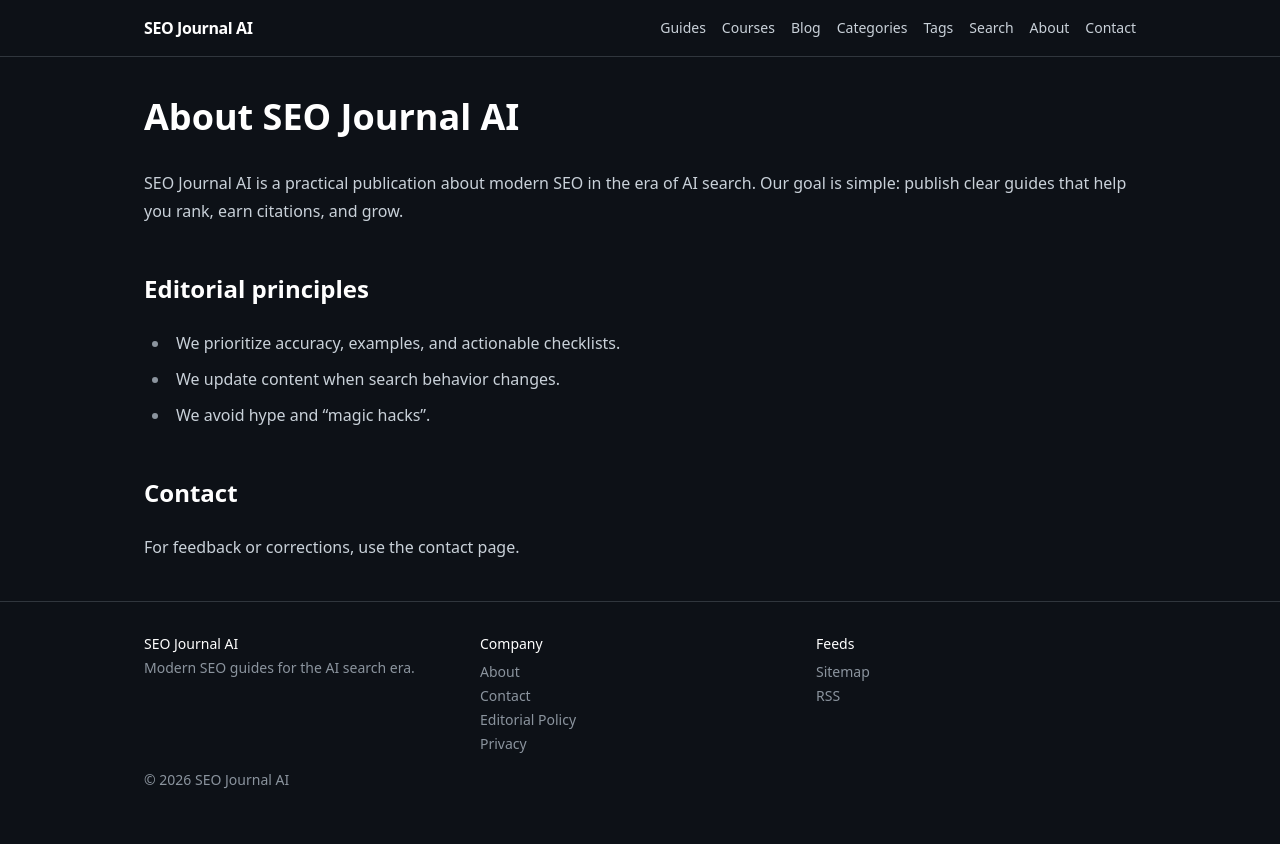
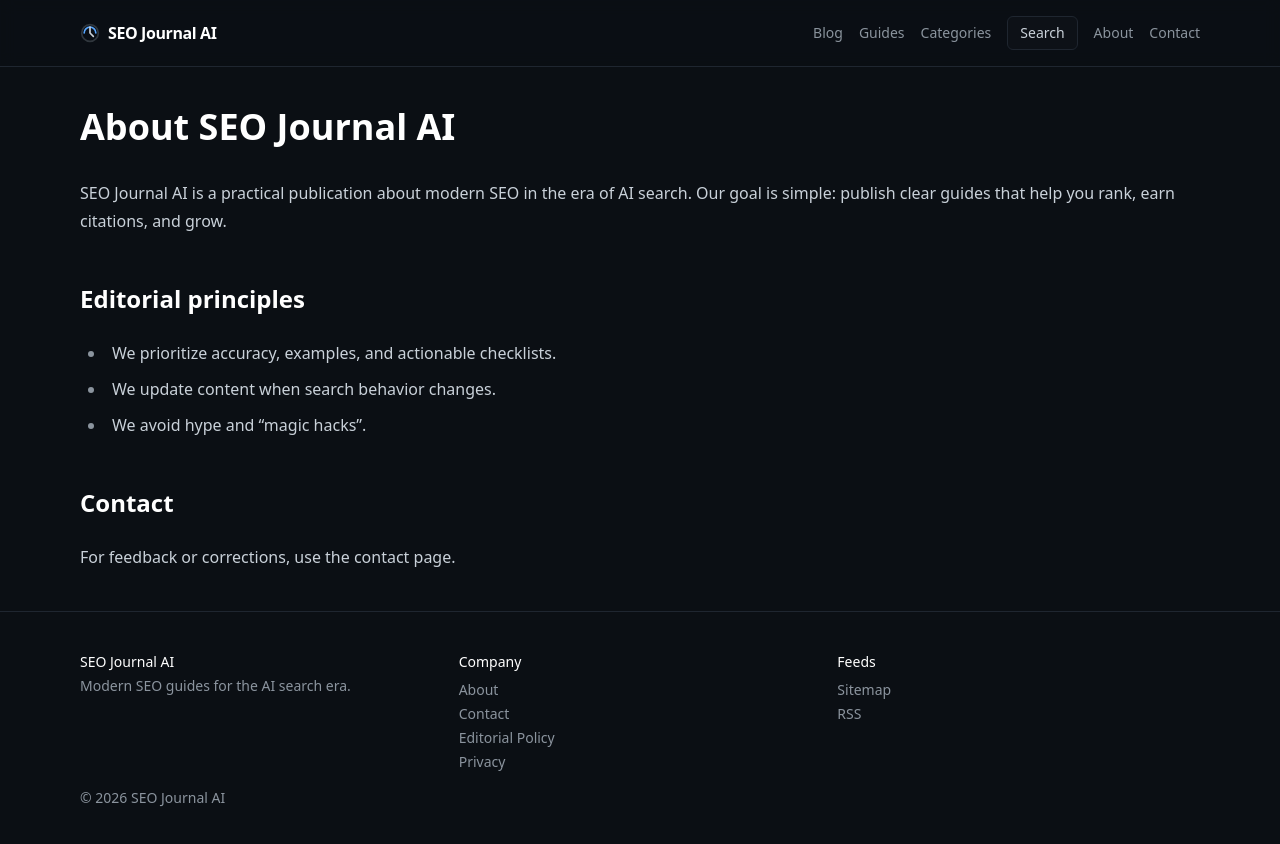
Before and after one commit to hamzanabulse/seo-ai-academy, a Next.js app: page /about in a window 1280 px wide. Shown: the top 844 px of the page. Before the commit the page ends 822 px from the top, so only its background shows below. Built offline with nearby package versions, Linux system fonts and the light colour scheme.

Commit message:
Minimal premium UI (single accent) + improved header/hero

```diff
--- a/app/globals.css
+++ b/app/globals.css
@@ -8,26 +8,44 @@
 body {
   -webkit-font-smoothing: antialiased;
   -moz-osx-font-smoothing: grayscale;
-  font-feature-settings: "ss01" on, "ss02" on;
 }
 
-/* GitHub-like prose */
+/* Minimal premium dark */
+.card {
+  border: 1px solid #1f2630;
+  background: #0d1117;
+  transition: border-color 120ms ease, background 120ms ease, transform 120ms ease;
+}
+
+.card:hover {
+  border-color: #30363d;
+  background: #0f1520;
+}
+
+a:focus-visible,
+button:focus-visible,
+input:focus-visible {
+  outline: 2px solid #58a6ff;
+  outline-offset: 2px;
+}
+
+/* Prose (articles) */
 .prose {
   --tw-prose-body: #c9d1d9;
   --tw-prose-headings: #ffffff;
-  --tw-prose-links: #2f81f7;
+  --tw-prose-links: #58a6ff;
   --tw-prose-bold: #ffffff;
   --tw-prose-counters: #8b949e;
   --tw-prose-bullets: #8b949e;
-  --tw-prose-hr: #30363d;
+  --tw-prose-hr: #1f2630;
   --tw-prose-quotes: #c9d1d9;
   --tw-prose-quote-borders: #30363d;
   --tw-prose-captions: #8b949e;
   --tw-prose-code: #c9d1d9;
   --tw-prose-pre-code: #c9d1d9;
-  --tw-prose-pre-bg: #161b22;
-  --tw-prose-th-borders: #30363d;
-  --tw-prose-td-borders: #30363d;
+  --tw-prose-pre-bg: #0d1117;
+  --tw-prose-th-borders: #1f2630;
+  --tw-prose-td-borders: #1f2630;
 }
 
 .prose a {
@@ -35,12 +53,9 @@ body {
   text-underline-offset: 3px;
 }
 
-/* Cards */
-.card {
-  border: 1px solid #30363d;
-  background: #0d1117;
+.prose code {
+  background: #0b0f14;
+  padding: 0.15rem 0.35rem;
+  border-radius: 0.35rem;
+  border: 1px solid #1f2630;
 }
-
-.card:hover {
-  background: #0f1520;
-}
--- a/app/layout.tsx
+++ b/app/layout.tsx
@@ -1,6 +1,7 @@
 import type { Metadata } from "next";
 import "./globals.css";
 import Link from "next/link";
+import { LogoMark } from "@/components/Logo";
 
 export const metadata: Metadata = {
   title: {
@@ -17,29 +18,24 @@ export default function RootLayout({
 }>) {
   return (
     <html lang="en">
-      <body className="min-h-screen bg-[#0d1117] text-[#c9d1d9]">
-        <header className="border-b border-[#30363d] bg-[#0d1117]">
-          <div className="mx-auto flex max-w-5xl items-center justify-between px-4 py-4">
-            <Link href="/" className="font-semibold tracking-tight text-white">
-              SEO Journal AI
+      <body className="min-h-screen bg-[#0b0f14] text-[#c9d1d9]">
+        <header className="sticky top-0 z-50 border-b border-[#1f2630] bg-[#0b0f14]/90 backdrop-blur">
+          <div className="mx-auto flex max-w-6xl items-center justify-between px-4 py-4">
+            <Link href="/" className="flex items-center gap-2 font-semibold tracking-tight text-white">
+              <LogoMark className="shrink-0" />
+              <span>SEO Journal AI</span>
             </Link>
-            <nav className="flex flex-wrap gap-4 text-sm text-[#c9d1d9]">
+            <nav className="flex flex-wrap items-center gap-4 text-sm text-[#8b949e]">
+              <Link href="/blog" className="hover:text-white">
+                Blog
+              </Link>
               <Link href="/guides" className="hover:text-white">
                 Guides
-              </Link>
-              <Link href="/courses" className="hover:text-white">
-                Courses
-              </Link>
-              <Link href="/blog" className="hover:text-white">
-                Blog
               </Link>
               <Link href="/categories" className="hover:text-white">
                 Categories
               </Link>
-              <Link href="/tags" className="hover:text-white">
-                Tags
-              </Link>
-              <Link href="/search" className="hover:text-white">
+              <Link href="/search" className="rounded-md border border-[#1f2630] bg-[#0d1117] px-3 py-1.5 text-[#c9d1d9] hover:border-[#30363d] hover:text-white">
                 Search
               </Link>
               <Link href="/about" className="hover:text-white">
@@ -51,9 +47,9 @@ export default function RootLayout({
             </nav>
           </div>
         </header>
-        <main className="mx-auto max-w-5xl px-4 py-10">{children}</main>
-        <footer className="border-t border-[#30363d] bg-[#0d1117]">
-          <div className="mx-auto grid max-w-5xl gap-4 px-4 py-8 text-sm text-[#8b949e] md:grid-cols-3">
+        <main className="mx-auto max-w-6xl px-4 py-10">{children}</main>
+        <footer className="border-t border-[#1f2630] bg-[#0b0f14]">
+          <div className="mx-auto grid max-w-6xl gap-4 px-4 py-10 text-sm text-[#8b949e] md:grid-cols-3">
             <div>
               <div className="font-medium text-white">SEO Journal AI</div>
               <div className="mt-1">Modern SEO guides for the AI search era.</div>
--- a/app/page.tsx
+++ b/app/page.tsx
@@ -10,8 +10,16 @@ export default function Home() {
 
   return (
     <div className="space-y-10">
-      <section className="space-y-4">
-        <h1 className="text-4xl font-semibold tracking-tight">SEO Journal AI</h1>
+      <section className="relative overflow-hidden rounded-2xl border border-[#1f2630] bg-[#0d1117] p-8">
+        <div className="pointer-events-none absolute inset-0 opacity-30" style={{
+          background:
+            "radial-gradient(700px circle at 20% 20%, rgba(88,166,255,0.25), transparent 45%)",
+        }} />
+        <div className="relative space-y-4">
+          <div className="inline-flex items-center gap-2 rounded-full border border-[#1f2630] bg-[#0b0f14] px-3 py-1 text-xs text-[#8b949e]">
+            Minimal Premium • SEO + AI Search
+          </div>
+          <h1 className="text-4xl font-semibold tracking-tight text-white">SEO Journal AI</h1>
           <p className="max-w-2xl text-[#c9d1d9]">
             Modern SEO guides for the AI search era — AI Overviews, zero‑click behavior, semantic search,
             E‑E‑A‑T, and topical authority.
@@ -19,22 +27,23 @@ export default function Home() {
           <div className="flex flex-wrap gap-3">
             <Link
               href="/blog"
-            className="rounded-md bg-[#238636] px-4 py-2 text-sm font-medium text-white hover:bg-[#2ea043]"
+              className="rounded-md bg-[#58a6ff] px-4 py-2 text-sm font-semibold text-[#0b0f14] hover:opacity-90"
             >
               Read the Blog
             </Link>
             <Link
               href="/guides"
-            className="rounded-md border border-[#30363d] bg-[#161b22] px-4 py-2 text-sm font-medium text-white hover:bg-[#1f2630]"
+              className="rounded-md border border-[#1f2630] bg-[#0b0f14] px-4 py-2 text-sm font-semibold text-white hover:border-[#30363d]"
             >
               Browse Guides
             </Link>
             <Link
-            href="/courses"
-            className="rounded-md border border-[#30363d] bg-[#161b22] px-4 py-2 text-sm font-medium text-white hover:bg-[#1f2630]"
+              href="/categories"
+              className="rounded-md border border-[#1f2630] bg-[#0b0f14] px-4 py-2 text-sm font-semibold text-white hover:border-[#30363d]"
             >
-            Courses
+              Categories
             </Link>
+          </div>
         </div>
       </section>
 
--- /dev/null
+++ b/components/Logo.tsx
@@ -0,0 +1,28 @@
+export function LogoMark({ className = "" }: { className?: string }) {
+  return (
+    <svg
+      className={className}
+      width="20"
+      height="20"
+      viewBox="0 0 24 24"
+      fill="none"
+      xmlns="http://www.w3.org/2000/svg"
+      aria-hidden="true"
+    >
+      <path
+        d="M5 12a7 7 0 1 1 14 0"
+        stroke="#58a6ff"
+        strokeWidth="2"
+        strokeLinecap="round"
+      />
+      <path
+        d="M12 5v7l4 4"
+        stroke="#c9d1d9"
+        strokeWidth="2"
+        strokeLinecap="round"
+        strokeLinejoin="round"
+      />
+      <circle cx="12" cy="12" r="10" stroke="#30363d" strokeWidth="2" />
+    </svg>
+  );
+}
--- /dev/null
+++ b/components/ui.ts
@@ -0,0 +1,3 @@
+export const ui = {
+  accent: "#58a6ff",
+};
```
Lines whose indentation alone changed are shown as unchanged.
